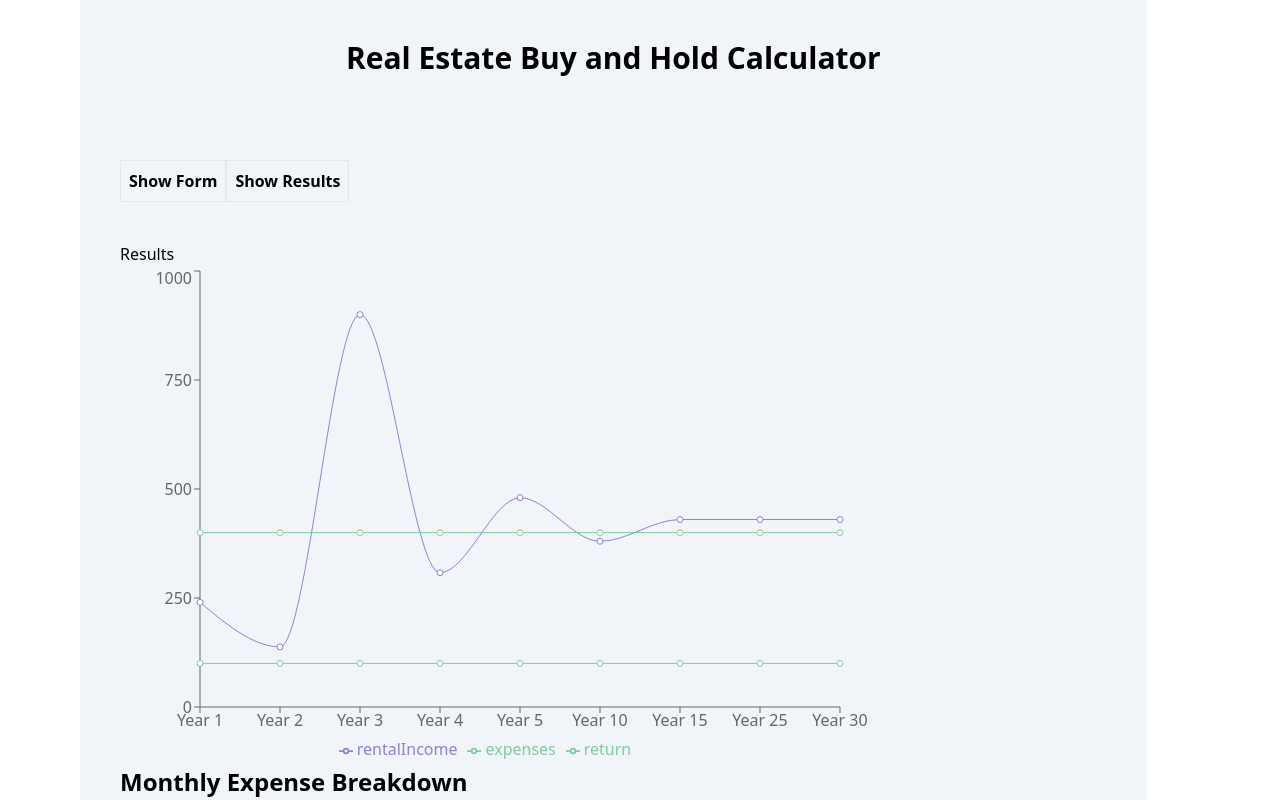
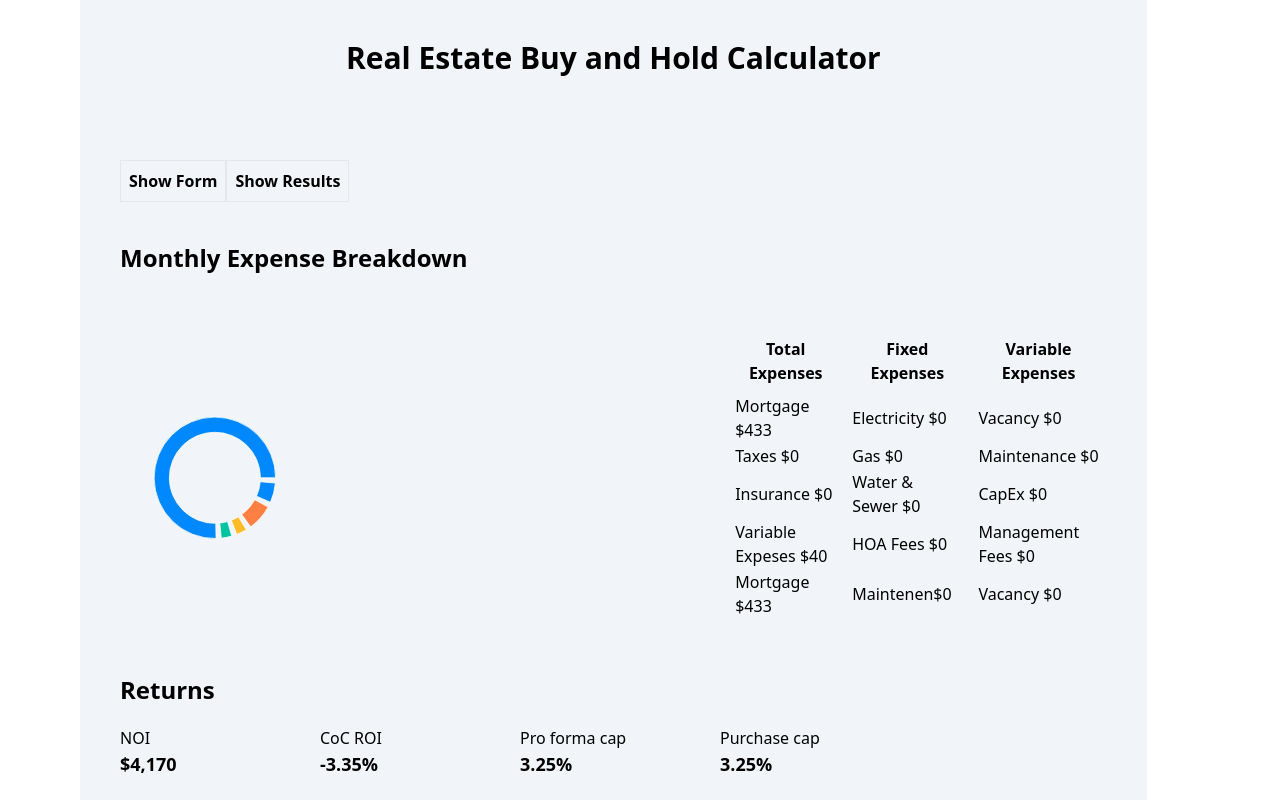
Before and after one commit to GeorgiNedyalkov/real-estate-investment-tools, a React (Vite) app in the folder client/: page / in a window 1280 px wide. Shown: the top 800 px of the page. Built offline with nearby package versions, Linux system fonts and the light colour scheme.

Commit message:
refactor extract expenses state and handler to app component

```diff
--- a/client/src/App.tsx
+++ b/client/src/App.tsx
@@ -8,6 +8,7 @@ import RentalIncome from "./components/RentalIncome";
 import PurchaseInformation from "./components/PurchaseInformation";
 import PropertyInformation from "./components/PropertyInformation";
 import { Property } from "./interfaces/IProperty";
+import { Expenses } from "./interfaces/IExpenses";
 
 function App() {
     const [purchasePrice, setPurchasePrice] = useState(0);
@@ -17,6 +18,7 @@ function App() {
     const [propertyInformation, setPropertyInformation] = useState(
         INITIAL_PROPERTY_INFO
     );
+    const [expenses, setExpenses] = useState(INITIAL_EXPENSES);
 
     const onPurchasePriceChange = (e: React.ChangeEvent<HTMLInputElement>) => {
         setPurchasePrice(+e.target.value);
@@ -32,6 +34,13 @@ function App() {
         setPropertyInformation({
             ...propertyInformation,
             [e.target.name]: e.target.value,
+        });
+    };
+
+    const onExpensesChange = (e: React.ChangeEvent<HTMLInputElement>) => {
+        setExpenses({
+            ...expenses,
+            [e.target.name]: Number(e.target.value),
         });
     };
 
@@ -52,7 +61,9 @@ function App() {
                 Show Results
             </button>
 
-            {showResults && <Results rentalIncome={rentalIncome} />}
+            {showResults && (
+                <Results rentalIncome={rentalIncome} expenses={expenses} />
+            )}
 
             {showForm && (
                 <>
@@ -69,7 +80,11 @@ function App() {
                         rentalIncome={rentalIncome}
                         onRentalIncomeChange={onRentalIncomeChange}
                     />
-                    <ExpensesForm rentalIncome={rentalIncome} />
+                    <ExpensesForm
+                        expenses={expenses}
+                        rentalIncome={rentalIncome}
+                        onExpensesChange={onExpensesChange}
+                    />
                 </>
             )}
         </div>
@@ -89,3 +104,18 @@ const INITIAL_PROPERTY_INFO: Property = {
     yearBuilt: 0,
     description: "",
 };
+
+const INITIAL_EXPENSES: Expenses = {
+    propertyTaxes: 0,
+    insurance: 0,
+    repairsAndMaintenance: 0,
+    vacancy: 0,
+    capitalExpenditures: 0,
+    managementFees: 0,
+    electricity: 0,
+    gas: 0,
+    water: 0,
+    HOAfees: 0,
+    garbage: 0,
+    other: 0,
+};
--- a/client/src/components/ExpensesPieChart.tsx
+++ b/client/src/components/ExpensesPieChart.tsx
@@ -1,6 +1,7 @@
 import { PieChart, Pie, Cell } from "recharts";
+import { Expenses } from "../interfaces/IExpenses";
 
-export default function ExpensesPieChart() {
+export default function ExpensesPieChart({ expenses }: { expenses: Expenses }) {
     const COLORS = ["#0088FE", "#00C49F", "#FFBB28", "#FF8042"];
 
     return (
--- a/client/src/components/Results.tsx
+++ b/client/src/components/Results.tsx
@@ -2,32 +2,38 @@ import Returns from "./Returns";
 import ReturnsLineChart from "./ReturnsLineChart";
 import ExpensesPieChart from "./ExpensesPieChart";
 import ReportLineChart from "./ReportLineChart";
+import { Expenses } from "../interfaces/IExpenses";
 
-export default function Results({ rentalIncome }: { rentalIncome: number }) {
+export default function Results({
+    rentalIncome,
+    expenses,
+}: {
+    rentalIncome: number;
+    expenses: Expenses;
+}) {
     return (
         <>
-            <h2>Results</h2>
+            <ExpensesBreakdown expenses={expenses} />
+            <Returns rentalIncome={rentalIncome} />
             <ReturnsLineChart />
-            <ExpensesBreakdown />
-            <Returns rentalIncome={rentalIncome} />
             <ReportLineChart />
         </>
     );
 }
 
-function ExpensesBreakdown() {
+function ExpensesBreakdown({ expenses }: { expenses: Expenses }) {
     return (
         <>
             <h2 className="font-bold text-2xl">Monthly Expense Breakdown</h2>
             <div className="flex items-center">
-                <ExpensesPieChart />
-                <ExpensesTable />
+                <ExpensesPieChart expenses={expenses} />
+                <ExpensesTable expenses={expenses} />
             </div>
         </>
     );
 }
 
-function ExpensesTable() {
+function ExpensesTable({ expenses }: { expenses: Expenses }) {
     return (
         <table>
             <thead>
@@ -40,28 +46,38 @@ function ExpensesTable() {
             <tbody>
                 <tr>
                     <td className="px-2">Mortgage $433</td>
-                    <td className="px-2">Electricity $10</td>
-                    <td className="px-2">Vacancy $14</td>
+                    <td className="px-2">
+                        Electricity ${expenses.electricity}
+                    </td>
+                    <td className="px-2">Vacancy ${expenses.vacancy}</td>
                 </tr>
                 <tr>
-                    <td className="px-2">Taxes $16</td>
-                    <td className="px-2">Gas $10</td>
-                    <td className="px-2">Maintenance $4</td>
+                    <td className="px-2">Taxes ${expenses.propertyTaxes}</td>
+                    <td className="px-2">Gas ${expenses.gas}</td>
+                    <td className="px-2">
+                        Maintenance ${expenses.repairsAndMaintenance}
+                    </td>
                 </tr>
                 <tr>
-                    <td className="px-2">Insurance $433</td>
-                    <td className="px-2">Water & Sewer $10</td>
-                    <td className="px-2">CapEx $22</td>
+                    <td className="px-2">Insurance ${expenses.insurance}</td>
+                    <td className="px-2">Water & Sewer ${expenses.water}</td>
+                    <td className="px-2">
+                        CapEx ${expenses.capitalExpenditures}
+                    </td>
                 </tr>
                 <tr>
                     <td className="px-2">Variable Expeses $40</td>
-                    <td className="px-2">HOA Fees $0</td>
-                    <td className="px-2">Management Fees $0</td>
+                    <td className="px-2">HOA Fees ${expenses.HOAfees}</td>
+                    <td className="px-2">
+                        Management Fees ${expenses.managementFees}
+                    </td>
                 </tr>
                 <tr>
                     <td className="px-2">Mortgage $433</td>
-                    <td className="px-2">Maintenen$10</td>
-                    <td className="px-2">Vacancy $13</td>
+                    <td className="px-2">
+                        Maintenen${expenses.repairsAndMaintenance}
+                    </td>
+                    <td className="px-2">Vacancy ${expenses.vacancy}</td>
                 </tr>
             </tbody>
         </table>
--- /dev/null
+++ b/client/src/hooks/useForm.tsx
@@ -0,0 +1,15 @@
+import { useState } from "react";
+
+export function useForm(initialValues, onSubmitHandler) {
+    const [formValues, setFormValues] = useState(initialValues);
+
+    function changeHandler(e: React.ChangeEvent<HTMLInputElement>) {
+        setFormValues({ ...formValues, [e.target.name]: e.target.value });
+    }
+
+    function onSubmit(values) {
+        onSubmitHandler(values);
+    }
+
+    return { formValues, changeHandler, onSubmit };
+}
```
Also changed, not shown: client/src/components/ExpensesForm.tsx (+20 -45 lines).
